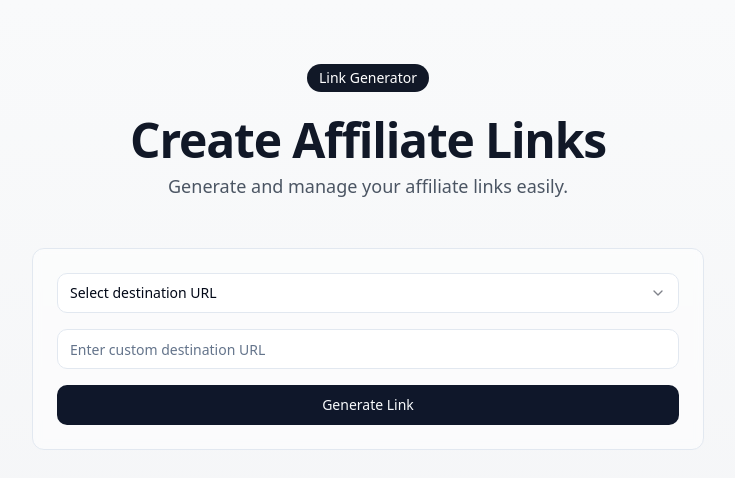
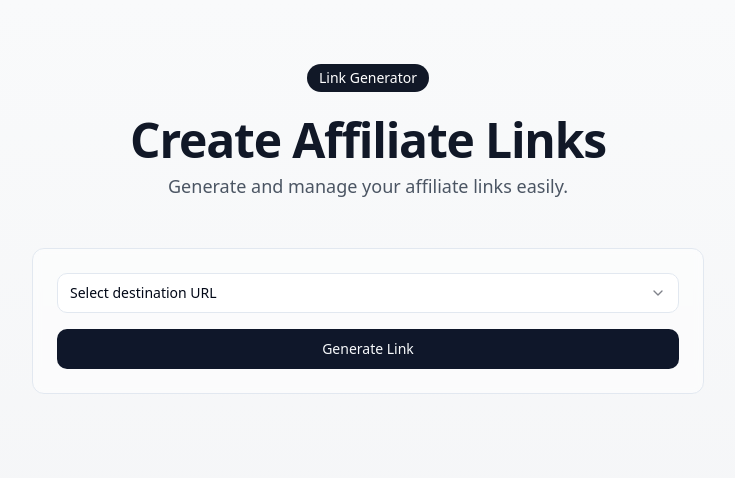
Before and after one commit to seniorcorel/affiliate-signup-tracker, a React (Vite) app: page /create-links in a window 1280 px wide. Shown: the top 478 px of the page, without its empty margins (272-1007 px from the left). Built offline with nearby package versions, Linux system fonts and the light colour scheme.

Commit message:
Fix: Select component error
The `Select` component was throwing an error because a `<Select.Item />` had an empty string value.  This commit addresses the error.

```diff
--- a/src/pages/CreateLinks.tsx
+++ b/src/pages/CreateLinks.tsx
@@ -89,7 +89,7 @@ const CreateLinks = () => {
                   <SelectValue placeholder="Select destination URL" />
                 </SelectTrigger>
                 <SelectContent>
-                  <SelectItem value="">Custom URL</SelectItem>
+                  <SelectItem value="custom">Custom URL</SelectItem>
                   {PREDEFINED_URLS.map((url) => (
                     <SelectItem key={url.value} value={url.value}>
                       {url.label}
@@ -98,7 +98,7 @@ const CreateLinks = () => {
                 </SelectContent>
               </Select>
 
-              {!selectedPredefined && (
+              {selectedPredefined === "custom" && (
                 <Input
                   type="url"
                   placeholder="Enter custom destination URL"
```
